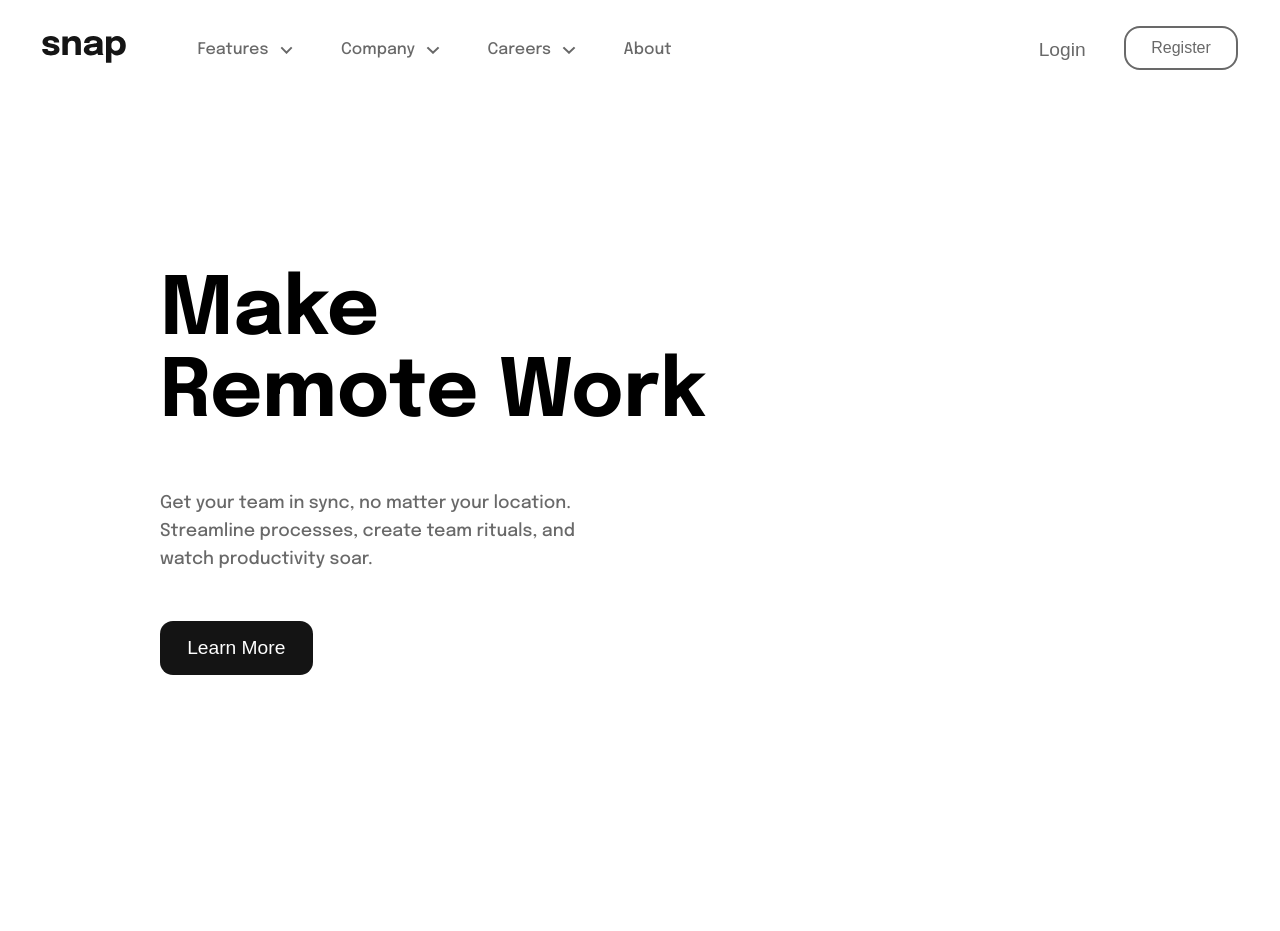
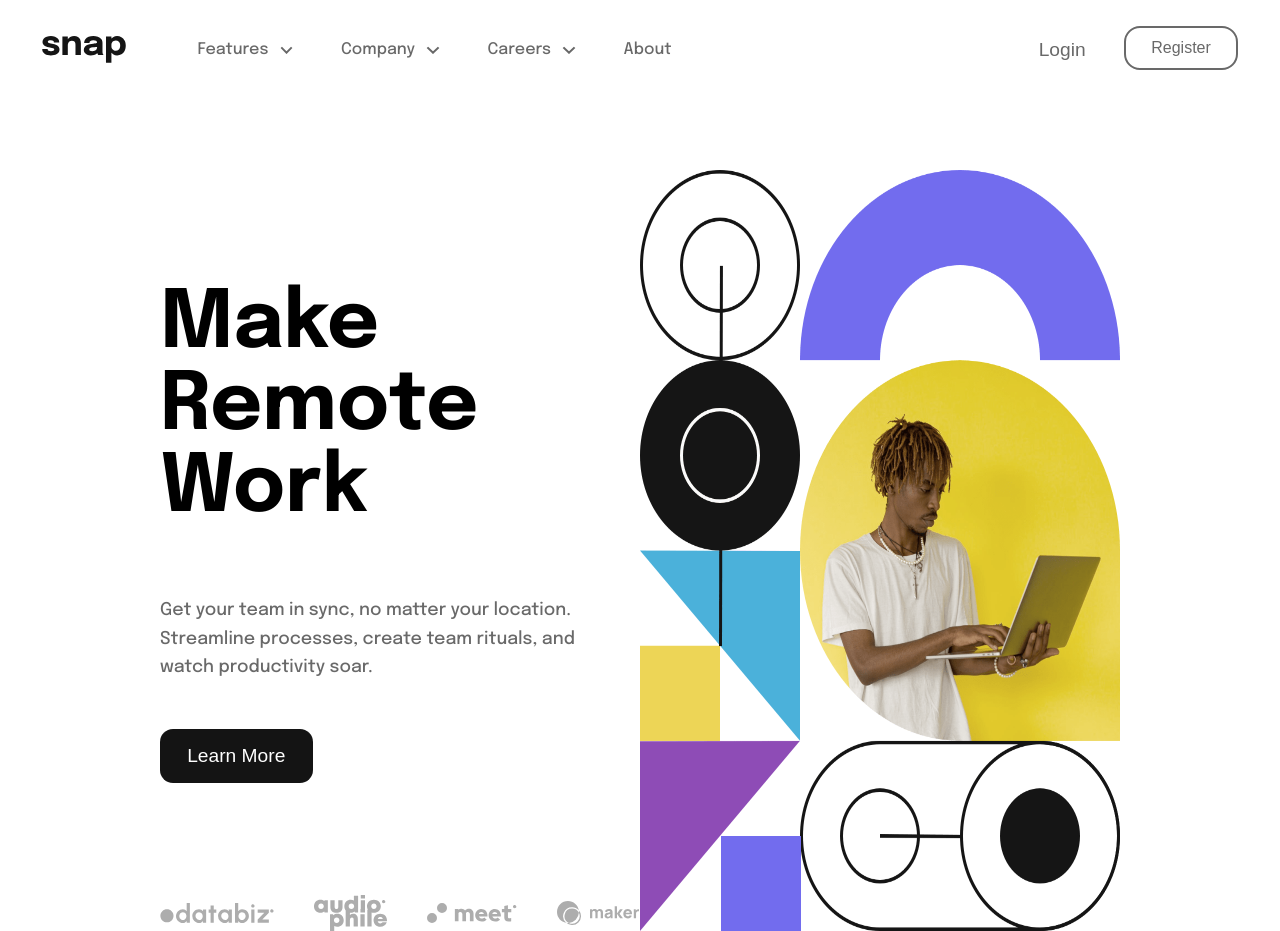
Before and after one commit to KiburYoseph/snap-landing-page, a React (Vite) app: page / in a window 1280 px wide. Before the commit the page ends 800 px from the top, so only its background shows below. Built offline with nearby package versions, Linux system fonts and the light colour scheme.

Commit message:
Body Half Done

```diff
--- a/src/Components/LandingContent.css
+++ b/src/Components/LandingContent.css
@@ -1,3 +1,8 @@
+.landingBody {
+    display: flex;
+    justify-content: space-between;
+}
+
 .landingContent {
     padding-left: 10rem;
     padding-top: 8rem;
@@ -9,7 +14,6 @@
 
 .landingContent > p {
     color: hsl(0, 0%, 41%);
-    width: 26rem;
     line-height: 1.6;
     font-size: 1.1rem;
     margin-bottom: 3rem;
@@ -24,3 +28,16 @@
     border: none;
     border-radius: 13px;
 }
+
+.iconCollection {
+    display: flex;
+    justify-content: space-between;
+    align-items: center;
+    margin-top: 7rem;
+}
+
+.landingBody > img {
+    width: 30rem;
+    margin-top: 5rem;
+    margin-right: 10rem;
+}
--- a/src/Components/LandingContent.jsx
+++ b/src/Components/LandingContent.jsx
@@ -1,11 +1,26 @@
 import '../Components/LandingContent.css';
+import imageDesktop from '../assets/image-hero-desktop.png'
+import audiophile from '../assets/client-audiophile.svg'
+import databiz from '../assets/client-databiz.svg'
+import maker from '../assets/client-maker.svg'
+import meet from '../assets/client-meet.svg'
+
 
 const LandingContent = () => {
     return (
-        <main className='landingContent'>
-            <h1>Make<br/> Remote Work</h1>
-            <p>Get your team in sync, no matter your location. Streamline processes, create team rituals, and watch productivity soar.</p>
-            <button>Learn More</button>
+        <main className='landingBody'>
+            <section className='landingContent'>
+                <h1>Make<br/> Remote Work</h1>
+                <p>Get your team in sync, no matter your location.<br />Streamline processes, create team rituals, and<br /> watch productivity soar.</p>
+                <button>Learn More</button>
+                <div className='iconCollection'>
+                    <img src={databiz} />
+                    <img src={audiophile} />
+                    <img src={meet} />
+                    <img src={maker} />
+                </div>
+            </section>
+            <img src={imageDesktop}></img>
         </main>
     )
 }
```
